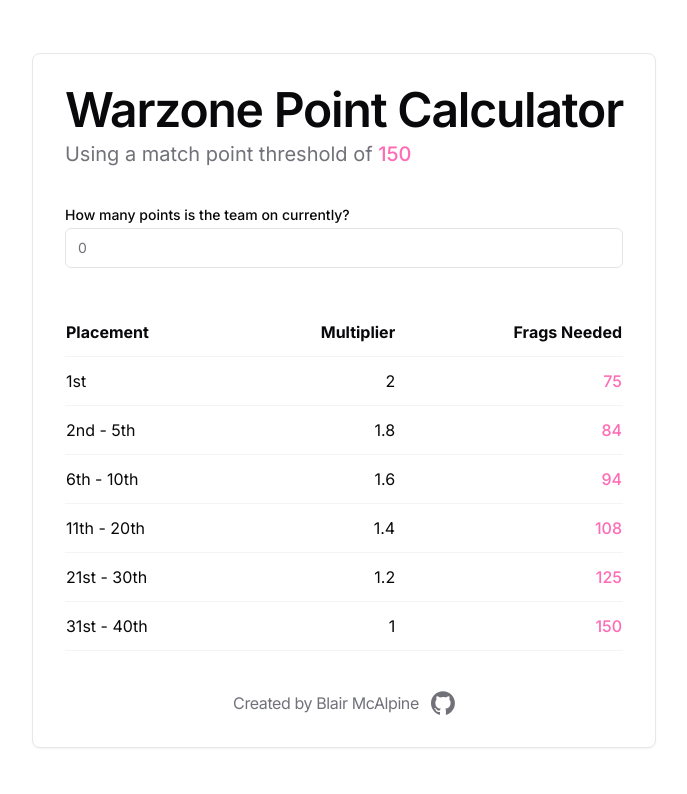
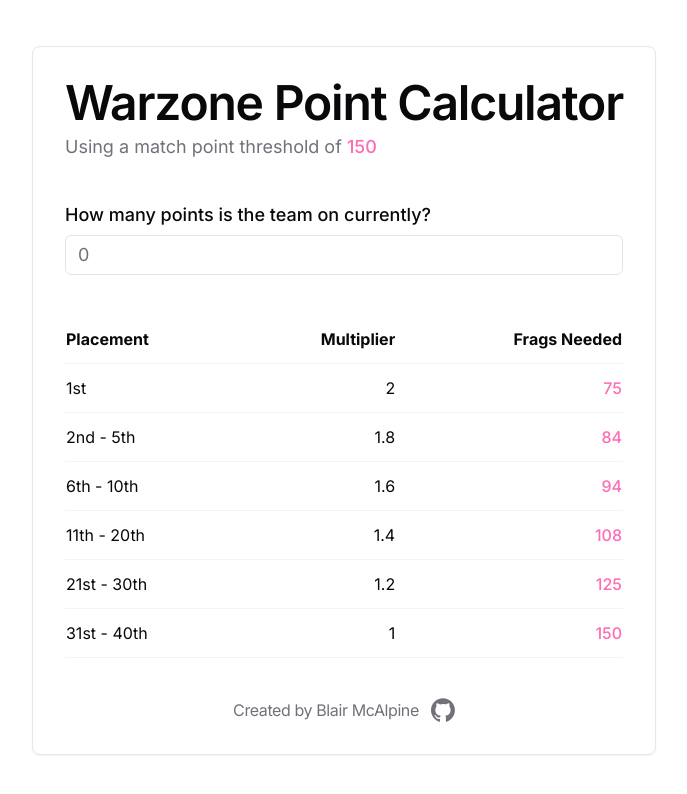
Before and after one commit to blairmcalpine/warzone-calculator, a Next.js app: page / in a window 1280 px wide. Shown: the top 794 px of the page, without its empty margins (296-983 px from the left). Built offline with nearby package versions, Linux system fonts and the light colour scheme.

Commit message:
larger input

```diff
--- a/src/app/page.tsx
+++ b/src/app/page.tsx
@@ -11,7 +11,7 @@
           <CardTitle className="text-4xl md:text-5xl">
             Warzone Point Calculator
           </CardTitle>
-          <CardDescription className="text-xl">
+          <CardDescription className="text-lg">
             Using a match point threshold of{" "}
             <span className="font-medium text-primary">150</span>
           </CardDescription>
--- a/src/components/table.tsx
+++ b/src/components/table.tsx
@@ -43,7 +43,7 @@
   return (
     <>
       <div className="flex flex-col gap-1.5">
-        <Label htmlFor="points">
+        <Label htmlFor="points" className="text-lg">
           How many points is the team on currently?
         </Label>
         <Input
@@ -54,6 +54,7 @@
           onChange={onPointsChange}
           onKeyDown={onKeyDown}
           ref={inputRef}
+          className="text-lg"
         />
       </div>
       <table>
```
